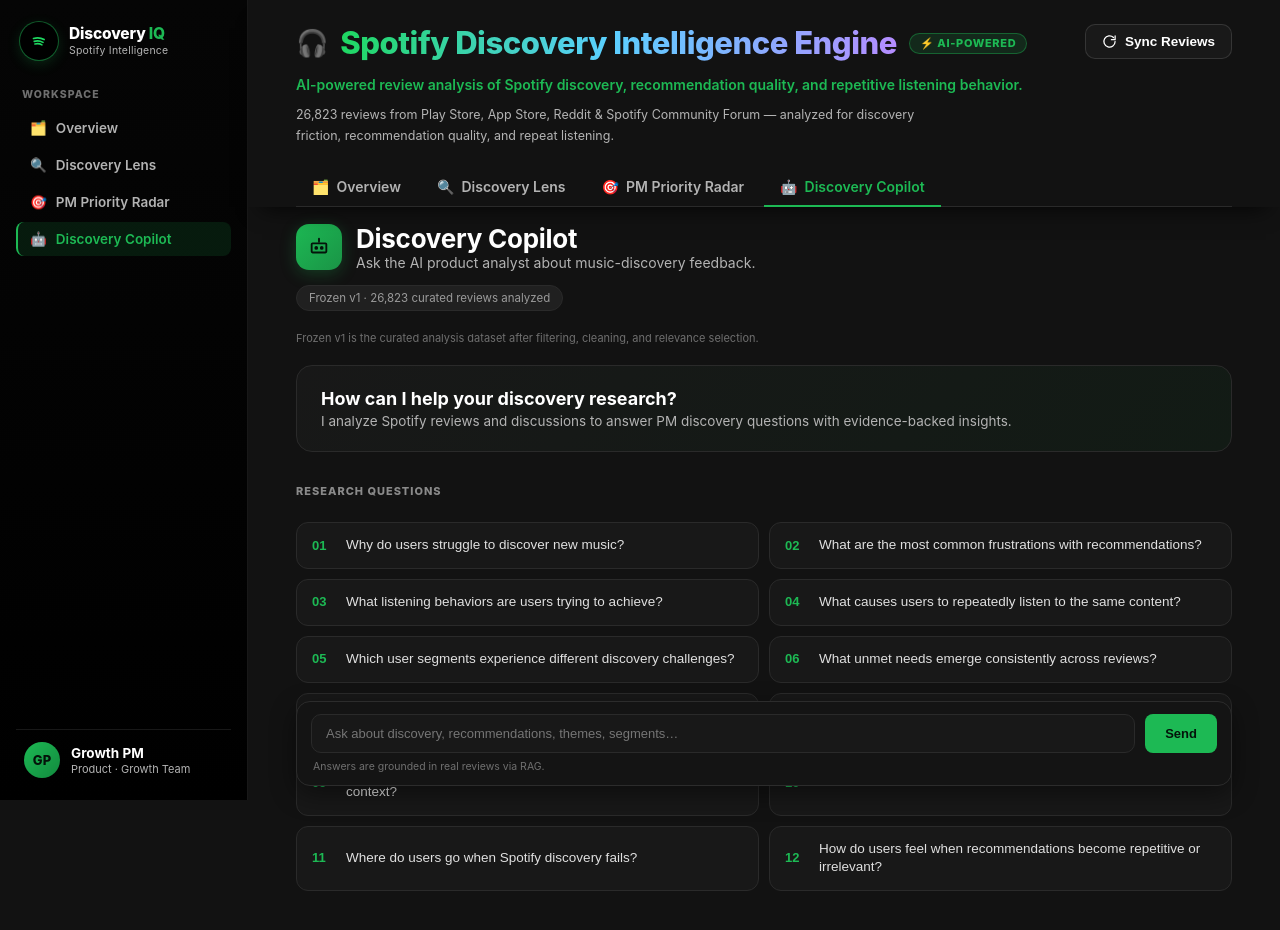
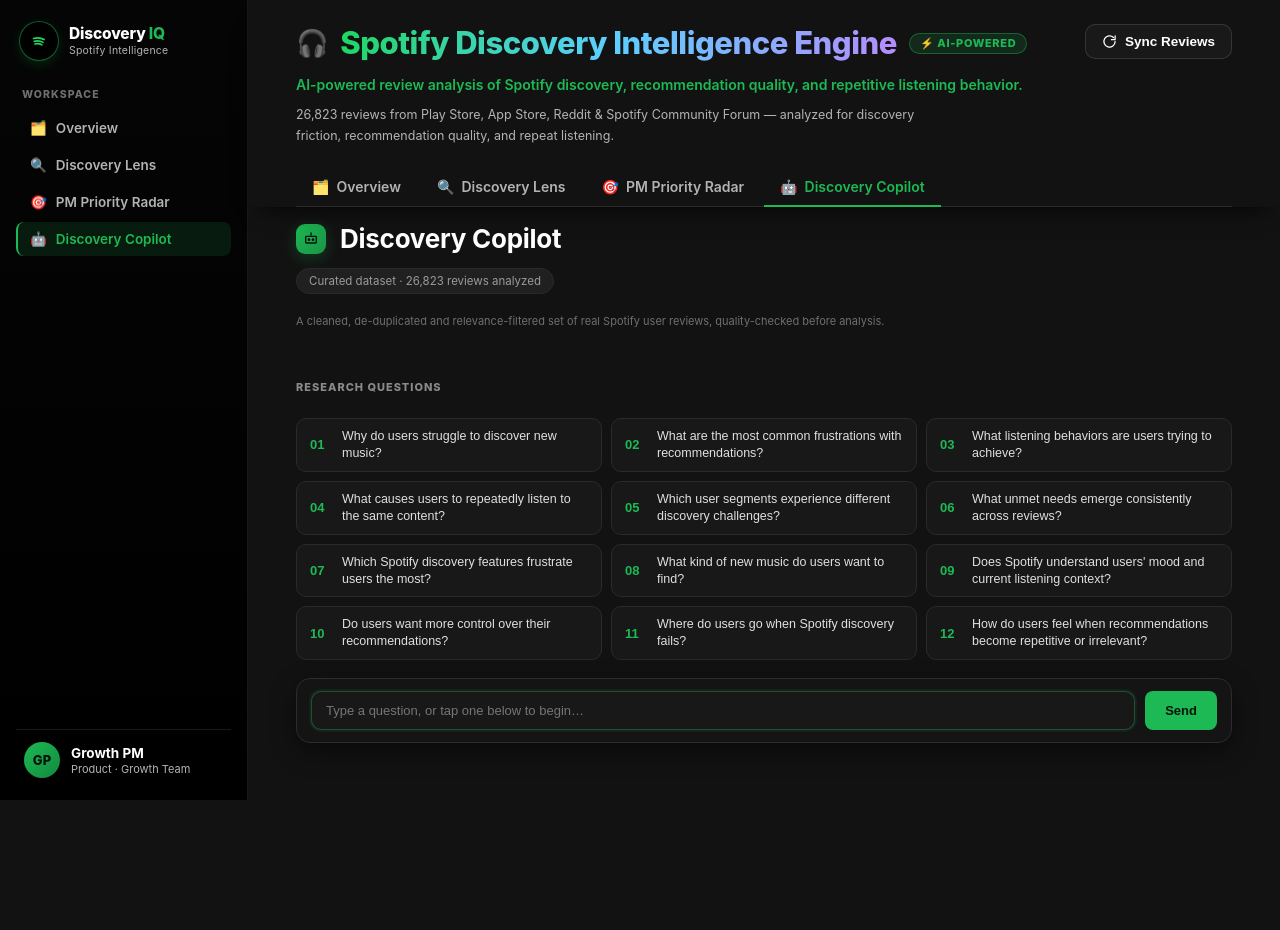
Before and after one commit to shruthisenthil2000/gl-spotify-review-discovery-engine, a Next.js app in the folder vercel-dashboard/: page /pilot in a window 1280 px wide. Shown: the top 930 px of the page. After the commit the page ends 807 px from the top, so only its background shows below. Built offline with nearby package versions, Linux system fonts and the light colour scheme.

Commit message:
Polish discovery copilot experience

```diff
--- a/vercel-dashboard/app/globals.css
+++ b/vercel-dashboard/app/globals.css
@@ -199,10 +199,10 @@ input[type="text"], select { background: var(--bg3); border: 1px solid var(--bor
 .send-btn:hover { background: #1db954; }
 
 /* ---- AI Pilot: research question option cards ---- */
-.qopts { display: grid; grid-template-columns: repeat(auto-fill, minmax(330px, 1fr)); gap: 10px; }
-.qopt { display: flex; gap: 12px; align-items: center; text-align: left; cursor: pointer;
-  background: var(--panel); border: 1px solid var(--border); border-radius: 12px;
-  padding: 13px 15px; color: #e0e0e0; font-size: 13.5px; line-height: 1.4; transition: all .12s; }
+.qopts { display: grid; grid-template-columns: repeat(auto-fill, minmax(290px, 1fr)); gap: 9px; }
+.qopt { display: flex; gap: 10px; align-items: center; text-align: left; cursor: pointer;
+  background: var(--panel); border: 1px solid var(--border); border-radius: 10px;
+  padding: 9px 13px; color: #e0e0e0; font-size: 12.5px; line-height: 1.35; transition: all .12s; }
 .qopt:hover { border-color: var(--green); background: rgba(29,185,84,.07); color: #fff; }
 .qopt-n { color: var(--green); font-weight: 800; font-size: 13px; min-width: 22px; }
 
@@ -324,7 +324,7 @@ input[type="text"], select { background: var(--bg3); border: 1px solid var(--bor
 /* ============ Discovery Copilot — analyst page ============ */
 .copilot-header { display: flex; align-items: center; gap: 14px; margin-bottom: 14px; }
 .copilot-header h1 { font-size: 26px; }
-.copilot-icon.big { width: 46px; height: 46px; border-radius: 13px; }
+.copilot-icon.big { width: 30px; height: 30px; border-radius: 9px; }
 .dataset-note { color: #6f6f6f; font-size: 11px; margin: 6px 0 18px; max-width: 660px; line-height: 1.45; }
 
 .copilot-body { display: flex; flex-direction: column; gap: 14px; margin-bottom: 18px; }
@@ -853,3 +853,20 @@ html, body { overflow-x: clip; }
 /* severity description forced onto one line */
 .sec-desc.wide-line { max-width: none; }
 @media (min-width: 1000px) { .sec-desc.wide-line { white-space: nowrap; } }
+
+/* tighter gap between an intro paragraph and the first section heading */
+.page-sub.wide { margin-bottom: 8px; }
+.page-sub + .section-tag { margin-top: 12px; }
+
+/* Discovery Copilot — pulsing input + send button */
+@keyframes copilot-inpulse {
+  0%, 100% { box-shadow: 0 0 0 0 rgba(29,185,84,0); border-color: var(--border); }
+  50% { box-shadow: 0 0 0 3px rgba(29,185,84,.16); border-color: rgba(29,185,84,.5); }
+}
+.copilot-bar.pulse .copilot-bar-row input { border: 1px solid var(--border); animation: copilot-inpulse 2.4s ease-in-out infinite; }
+@keyframes copilot-sendpulse {
+  0% { box-shadow: 0 0 0 0 rgba(29,185,84,.55); }
+  70% { box-shadow: 0 0 0 9px rgba(29,185,84,0); }
+  100% { box-shadow: 0 0 0 0 rgba(29,185,84,0); }
+}
+.send-btn.pulse { animation: copilot-sendpulse 2s ease-out infinite; }
--- a/vercel-dashboard/app/pilot/page.tsx
+++ b/vercel-dashboard/app/pilot/page.tsx
@@ -266,7 +266,7 @@ export default function AiPilot() {
   const [input, setInput] = useState("");
   const [modalId, setModalId] = useState<string | null>(null);
   const endRef = useRef<HTMLDivElement>(null);
-  useEffect(() => { if (msgs.length) endRef.current?.scrollIntoView({ behavior: "smooth" }); }, [msgs]);
+  useEffect(() => { if (msgs.length) endRef.current?.scrollIntoView({ behavior: "smooth", block: "end" }); }, [msgs]);
 
   const ask = (text: string, id?: string) => {
     if (!text.trim() && !id) return;
@@ -282,25 +282,17 @@ export default function AiPilot() {
     <>
       <div className="copilot-header">
         <span className="copilot-icon big">
-          <svg viewBox="0 0 24 24" width="22" height="22" fill="none" stroke="#04130a" strokeWidth="2" strokeLinecap="round" strokeLinejoin="round">
+          <svg viewBox="0 0 24 24" width="16" height="16" fill="none" stroke="#04130a" strokeWidth="2" strokeLinecap="round" strokeLinejoin="round">
             <path d="M12 3v3M5 8h14a1 1 0 0 1 1 1v8a1 1 0 0 1-1 1H5a1 1 0 0 1-1-1V9a1 1 0 0 1 1-1Z" /><circle cx="9" cy="13" r="1" /><circle cx="15" cy="13" r="1" /></svg>
         </span>
         <div>
           <h1 style={{ margin: 0 }}>Discovery Copilot</h1>
-          <div className="muted" style={{ fontSize: 14 }}>Ask the AI product analyst about music-discovery feedback.</div>
         </div>
       </div>
-      <span className="dataset-status">Frozen v1 · 26,823 curated reviews analyzed</span>
-      <div className="dataset-note">Frozen v1 is the curated analysis dataset after filtering, cleaning, and relevance selection.</div>
+      <span className="dataset-status">Curated dataset · 26,823 reviews analyzed</span>
+      <div className="dataset-note">A cleaned, de-duplicated and relevance-filtered set of real Spotify user reviews, quality-checked before analysis.</div>
 
       <div className="copilot-body">
-        {msgs.length === 0 && (
-          <div className="copilot-empty">
-            <h2 style={{ margin: "0 0 4px" }}>How can I help your discovery research?</h2>
-            <div className="muted" style={{ fontSize: 13.5 }}>I analyze Spotify reviews and discussions to answer PM discovery questions with evidence-backed insights.</div>
-          </div>
-        )}
-
         {msgs.map((m, i) => {
           if (m.role === "user") return <div className="bubble-user" key={i}>{m.text}</div>;
           if (m.role === "bot-fallback") return <div className="ac" key={i}><div className="ac-summary">{FALLBACK_MSG}</div></div>;
@@ -308,6 +300,7 @@ export default function AiPilot() {
           return item ? <AnswerCard key={i} item={item} onEvidence={setModalId} onAsk={(id) => ask("", id)} />
             : <div className="ac" key={i}><div className="ac-summary na">Not available.</div></div>;
         })}
+        <div ref={endRef} />
 
         <div className="copilot-cards-label">{msgs.length ? "Suggested questions" : "Research questions"}</div>
         <div className="qopts">
@@ -317,16 +310,14 @@ export default function AiPilot() {
             </button>
           ))}
         </div>
-        <div ref={endRef} />
       </div>
 
-      <form className="copilot-bar" onSubmit={(e) => { e.preventDefault(); ask(input); }}>
+      <form className="copilot-bar pulse" onSubmit={(e) => { e.preventDefault(); ask(input); }}>
         <div className="copilot-bar-row">
-          <input type="text" placeholder="Ask about discovery, recommendations, themes, segments…"
+          <input type="text" placeholder="Type a question, or tap one below to begin…"
             value={input} onChange={(e) => setInput(e.target.value)} />
-          <button type="submit" className="send-btn">Send</button>
+          <button type="submit" className="send-btn pulse">Send</button>
         </div>
-        <div className="ground-note">Answers are grounded in real reviews via RAG.</div>
       </form>
 
       {modalAnswer && <EvidenceDrawer answer={modalAnswer} onClose={() => setModalId(null)} />}
```
